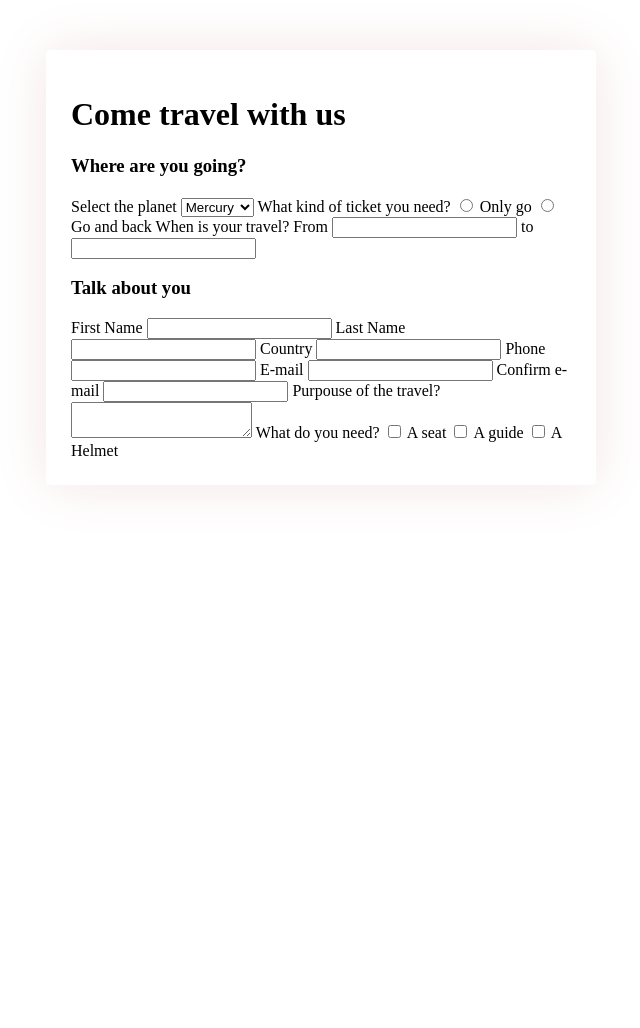
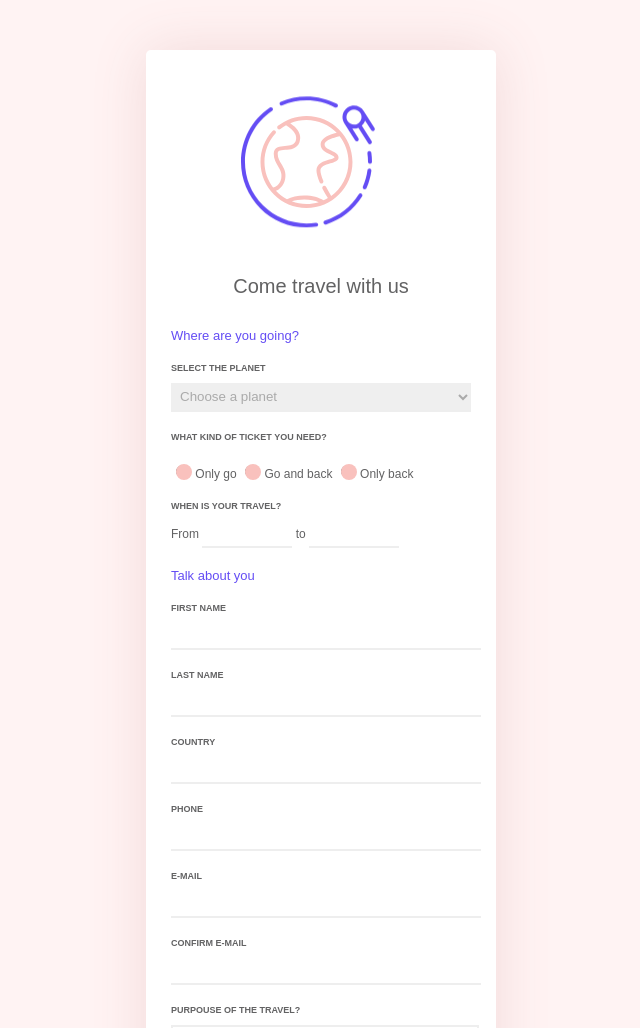
Before and after one commit to jaaclaine/100-days-of-code, a plain HTML site: page Form/index.html in a window 1280 px wide. Shown: the top 1028 px of the page, without its empty margins (319-959 px from the left). Before the commit the page ends 800 px from the top, so only its background shows below. Drawn offline with Linux system fonts and the light colour scheme; a web font is replaced by a local one.

Commit message:
Focused on style
I am still not happy with this

```diff
--- a/Form/index.html
+++ b/Form/index.html
@@ -9,15 +9,16 @@
 
     <div class="form-box">
 
-
+      <object type="image/svg+xml" data="planet.svg" class="logo-planet"></object>
 
       <h1>Come travel with us</h1>
 
       <form action="script.js" method="post">
         <h3>Where are you going?</h3>
 
-          <label>Select the planet</label>
+          <span class="title">Select the planet</span>
           <select id="travelPlanet" name="">
+            <option>Choose a planet</option>
             <option>Mercury</option>
             <option>Venus</option>
             <option>Earth</option>
@@ -28,7 +29,7 @@
             <option>Neptune</option>
           </select>
 
-          <label>What kind of ticket you need?</label>
+          <span class="title">What kind of ticket you need?</span>
           <label for="travelTypeG">
             <input type="radio" id="travelTypeG" name="typeTravel" value="">
             Only go
@@ -37,44 +38,52 @@
             <input type="radio" id="travelTypeGB" name="typeTravel" value="">
             Go and back
           </label>
+          <label for="travelTypeB">
+            <input type="radio" id="travelTypeB" name="typeTravel" value="">
+            Only back
+          </label>
 
-          <label>When is your travel?</label>
-          From <input type="text" name="" value="">
-          to  <input type="text" name="" value="">
+          <span class="title">When is your travel?</span>
+          From <input type="text" class="travel-date" name="" value="">
+          to  <input type="text" class="travel-date" name="" value="">
 
           <h3>Talk about you</h3>
-          <label>First Name</label>
+          <span class="title">First Name</span>
           <input type="text" name="" value="">
-          <label>Last Name</label>
+          <span class="title">Last Name</span>
           <input type="text" name="" value="">
-          <label>Country</label>
+          <span class="title">Country</span>
           <input type="text" name="" value="">
-          <label>Phone</label>
+          <span class="title">Phone</span>
           <input type="text" name="" value="">
-          <label>E-mail</label>
+          <span class="title">E-mail</span>
           <input type="text" name="" value="">
-          <label>Confirm e-mail</label>
+          <span class="title">Confirm e-mail</span>
           <input type="text" name="" value="">
-          <label>Purpouse of the travel?</label>
+          <span class="title">Purpouse of the travel?</span>
           <textarea></textarea>
-          <label>What do you need?</label>
+          <span class="title">What do you need?</span>
           <label for="youSeat">
-            <input type="checkbox" name="youNeed" value="">
-            A seat
+            <input type="checkbox" id="youSeat" name="youNeed" value="">
+            Seat
           </label>
           <label for="youGuide">
-            <input type="checkbox" name="youNeed" value="">
-            A guide
+            <input type="checkbox" id="youGuide" name="youNeed" value="">
+            Guide
           </label>
           <label for="youHelmet">
-            <input type="checkbox" name="youNeed" value="">
-            A Helmet
+            <input type="checkbox" id="youHelmet" name="youNeed" value="">
+            Helmet
           </label>
+
+          <button>Let's travel! <i class="fa fa-rocket" aria-hidden="true"></i></button>
 
       </form>
 
     </div>
 
     <script type="text/javascript" src="script.js"></script>
+    <script src="https://use.fontawesome.com/48320372b1.js"></script>
+
   </body>
 </html>
--- a/Form/style.css
+++ b/Form/style.css
@@ -1,51 +1,172 @@
+@import url('https://fonts.googleapis.com/css?family=Muli:400,800');
+
+input:focus, select:focus, textarea:focus{outline:none}
+
 body{
   margin: 0;
   padding: 0;
+  color: #626263;
+  font-family: 'Muli', sans-serif;
+  font-size: 12px;
+  background: #fff3f3;
 }
 
 .form-box{
   margin: 50px auto;
   padding: 25px;
-  width: 500px;
+  width: 300px;
   border-radius: 5px;
-  box-shadow: 0 0 55px rgb(244, 229, 229);
+  box-shadow: 0 0 55px rgb(242, 217, 217);
+  background: #fff;
 }
 
-#form-planet{
+.form-box h1{
+  margin: 0 0 30px 0;
+  font-size: 20px;
+  font-weight: normal;
+  text-align: center;
+}
+
+.form-box h3{
+  margin: 10px 0;
+  color: #644df4;
+  font-size: 13px;
+  font-weight: normal;
+}
+
+.form-box .title{
+  display: block;
+  padding: 10px 0;
+  font-size: 9px;
+  font-weight: bold;
+  text-transform: uppercase;
+}
+
+.form-box label{
+  display: inline-block;
+  padding: 10px 0;
+  cursor: pointer;
+}
+
+.form-box select,
+.form-box input[type="text"]{
+  display: block;
+  padding: 5px;
+  margin: 0 0 10px 0;
+  width: 100%;
+  font-weight: normal;
+  color: #aaaaaa;
+  border: none;
+  border-bottom: 2px solid #eee;
+  transition: all .4s ease;
+}
+
+.form-box select:focus,
+.form-box input[type="text"]:focus{
+  color: #f9c1bd;
+  border-bottom: 2px solid #f9c1bd;
+}
+
+.form-box textarea{
+  display: block;
+  min-width: 100%;
+  min-height: 100px;
+  color: #aaaaaa;
+  border: 2px solid #eee;
+  transition: all .4s ease;
+}
+
+.form-box textarea:focus{
+  color: #f9c1bd;
+  border: 2px solid #f9c1bd;
+}
+
+.form-box input[type="text"].travel-date{
+  display: inline-block;
+  width: 80px;
+}
+
+.form-box input[type="radio"],
+.form-box input[type="checkbox"]{
+  position: relative;
+}
+
+.form-box input[type="radio"]:before,
+.form-box input[type="radio"]:after{
+  content: "";
+  display: block;
+  position: absolute;
+  border-radius: 100%;
+  transition: all .4s ease;
+  cursor: pointer;
+}
+
+.form-box input[type="radio"]:before{
+  top: -1px;
+  width: 16px;
+  height: 16px;
+  background: #f9c1bd;
+}
+
+.form-box input[type="radio"]:checked:after{
+  top: 2px;
+  left: 3px;
+  width: 10px;
+  height: 10px;
+  background: #644df4;
+}
+
+.form-box input[type="checkbox"]:before,
+.form-box input[type="checkbox"]:after{
+  content: "";
+  display: block;
+  position: absolute;
+  border-radius: 3px;
+  transition: all .4s ease;
+  cursor: pointer;
+}
+
+.form-box input[type="checkbox"]:before{
+  top: -1px;
+  left: -1px;
+  width: 16px;
+  height: 16px;
+  background: #f9c1bd;
+}
+
+.form-box input[type="checkbox"]:after{
+  content: "\f00c";
+  top: 0px;
+  left: 0px;
+  width: 10px;
+  height: 10px;
+  color: #644df4;
+  font-family: FontAwesome;
+  font-size: 20px;
+  line-height: 10px;
+  opacity: 0;
+}
+
+
+.form-box input[type="checkbox"]:checked:after{
+  opacity: 1;
+}
+
+.form-box button{
+  display: block;
+  margin: 15px auto;
+  padding: 10px 35px;
+  color: #fff;
+  background: #644df4;
+  border: none;
+  border-radius: 50px;
+  box-shadow: 0 0 15px #644df4;
+  cursor: pointer;
+}
+
+.logo-planet{
   display: block;
   margin: 0 auto;
-  padding: 20px 50px;
-  max-width: 300px;
-  max-height: 300px;
-  box-sizing: border-box;
+  width: 200px;
+  overflow: hidden;
 }
-
-.planet-animation{
-  animation: animationOrbit linear 20s;
-  animation-iteration-count: infinite;
-  transform-origin: 50% 50%;
-  -webkit-animation: animationOrbit linear 20s;
-  -webkit-animation-iteration-count: infinite;
-  -webkit-transform-origin: 50% 50%;
-  fill: green;
-}
-
-@keyframes animationOrbit{
- 100% {
-    -webkit-transform: rotate(-360deg);
-       -moz-transform: rotate(-360deg);
-        -ms-transform: rotate(-360deg);
-         -o-transform: rotate(-360deg);
-            transform: rotate(-360deg);
-  }
-}
-
-@-webkit-keyframes animationOrbit {
- 100% {
-    -webkit-transform: rotate(-360deg);
-       -moz-transform: rotate(-360deg);
-        -ms-transform: rotate(-360deg);
-         -o-transform: rotate(-360deg);
-            transform: rotate(-360deg);
-  }
-}
```
Also changed, not shown: Form/planet.svg (added).
